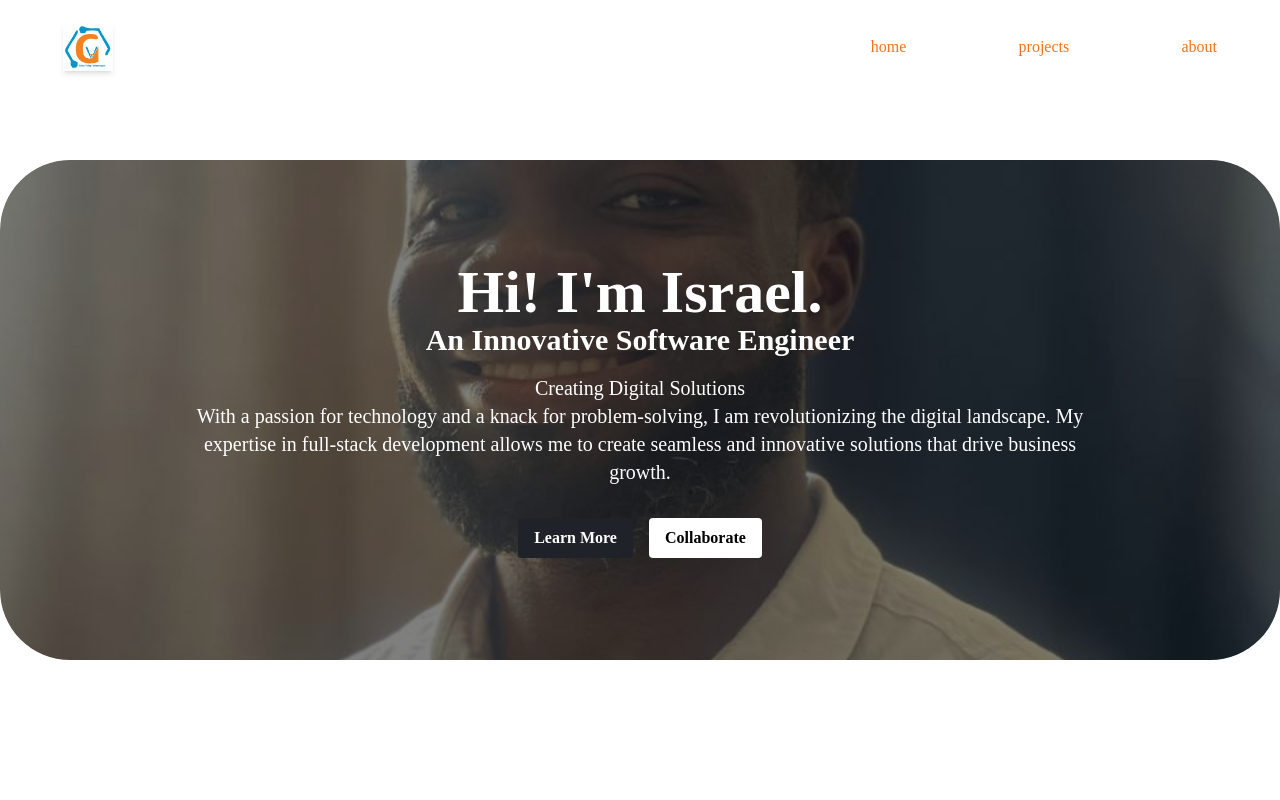
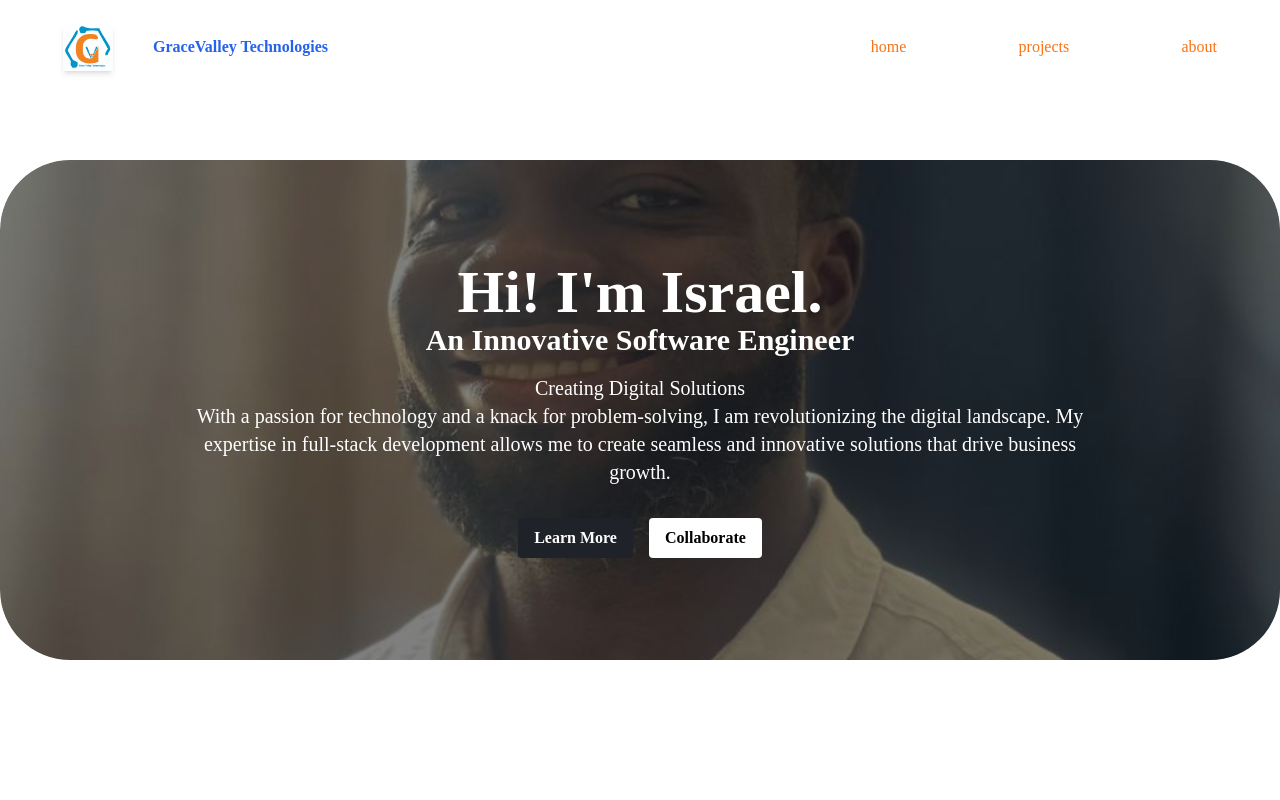
Before and after one commit to NanorIsrael/gv_web, a React (Create React App) app: page / in a window 1280 px wide. Shown: the top 800 px of the page. Built offline with nearby package versions, Linux system fonts and the light colour scheme; a web font is replaced by a local one.

Commit message:
Update header with nav brand

```diff
--- a/src/App.css
+++ b/src/App.css
@@ -1467,6 +1467,11 @@ code {
   color: rgb(249 115 22 / var(--tw-text-opacity));
 }
 
+.text-blue-600 {
+  --tw-text-opacity: 1;
+  color: rgb(37 99 235 / var(--tw-text-opacity));
+}
+
 .no-underline {
   text-decoration-line: none;
 }
@@ -1504,6 +1509,12 @@ code {
 .shadow-none {
   --tw-shadow: 0 0 #0000;
   --tw-shadow-colored: 0 0 #0000;
+  box-shadow: var(--tw-ring-offset-shadow, 0 0 #0000), var(--tw-ring-shadow, 0 0 #0000), var(--tw-shadow);
+}
+
+.shadow-sm {
+  --tw-shadow: 0 1px 2px 0 rgb(0 0 0 / 0.05);
+  --tw-shadow-colored: 0 1px 2px 0 var(--tw-shadow-color);
   box-shadow: var(--tw-ring-offset-shadow, 0 0 #0000), var(--tw-ring-shadow, 0 0 #0000), var(--tw-shadow);
 }
 
--- a/src/components/Header.tsx/header.tsx
+++ b/src/components/Header.tsx/header.tsx
@@ -36,6 +36,9 @@ export default function Header() {
 								height={stickyMenu ? 35 : 72}
 								className="rounded max-w-[50px] max-h-auto md:w-full md:h-full"
 							/>
+						</Link>
+						<Link className="hidden md:block md:text-md text-blue-600 font-semibold" to="/">
+							<span className=" ">GraceValley Technologies</span>
 						</Link>
 
 						{/* <!-- header top right --> */}
```
